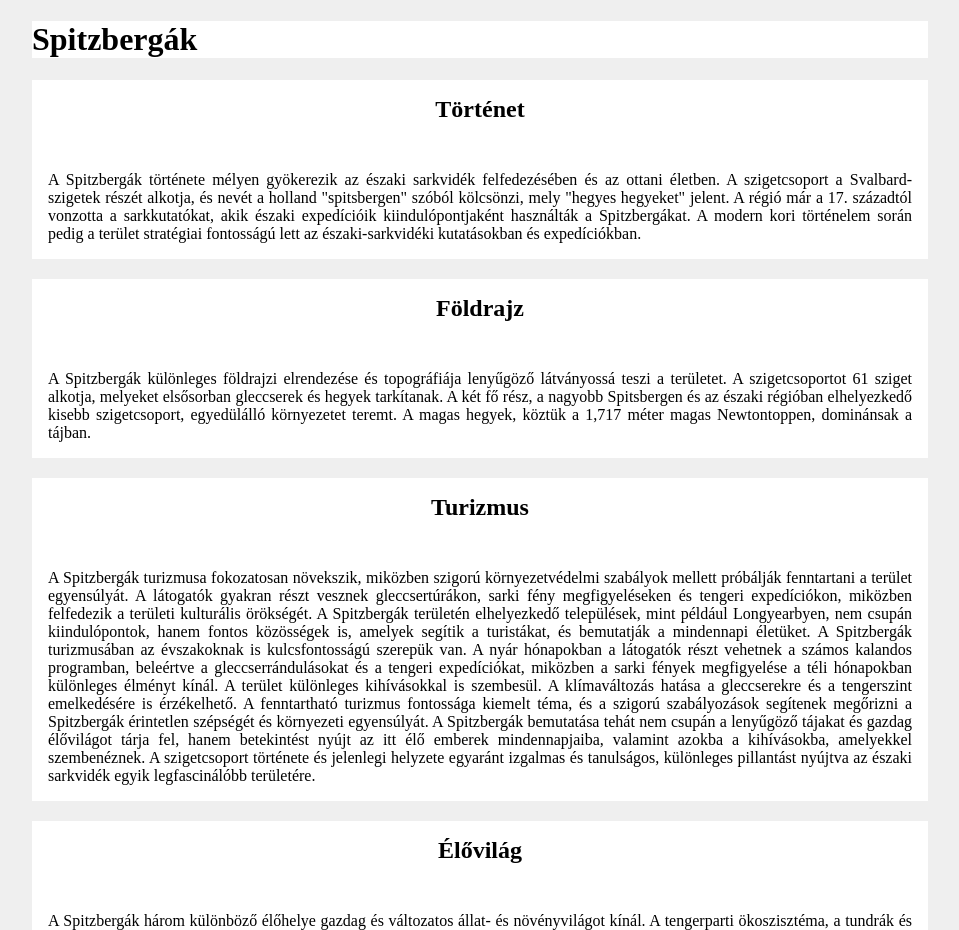
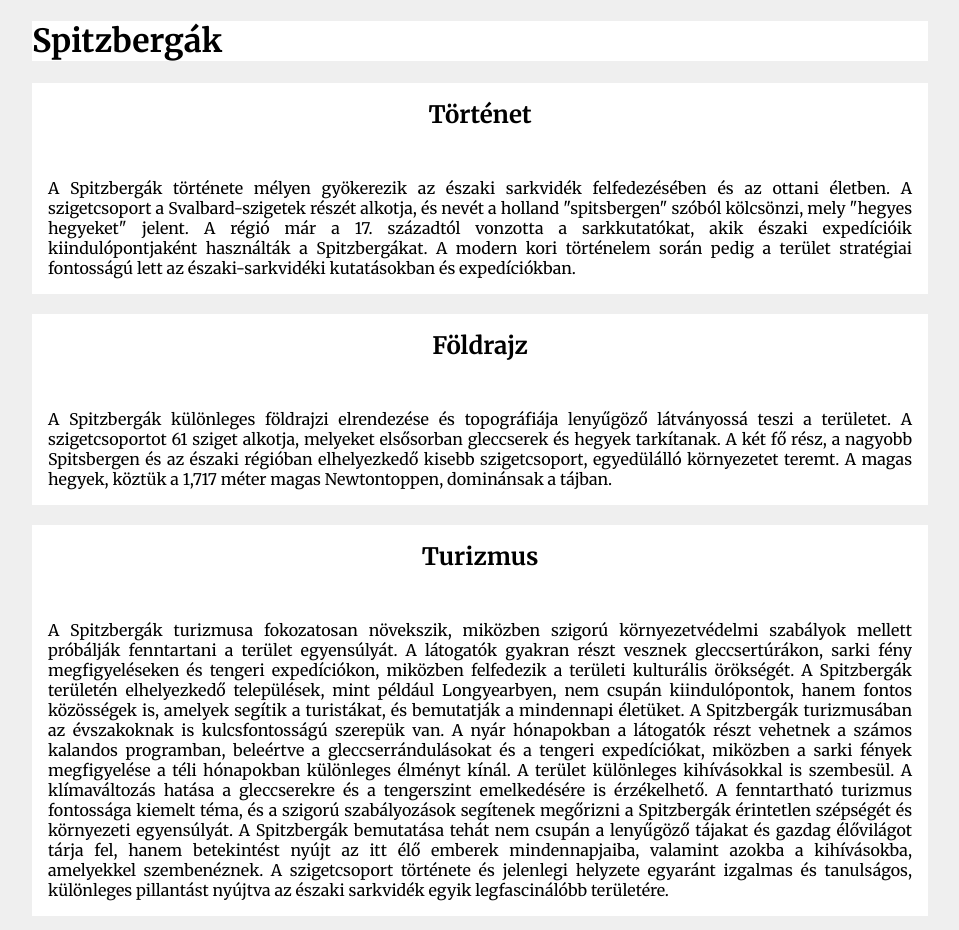
Before and after one commit to datwolfyy/-git-push---set-upstream-spitzbergak_projekt_szofverteszt-master, a plain HTML site: page index.html in a window 1280 px wide. Shown: the top 930 px of the page, without its empty margins (160-1119 px from the left). Drawn offline with Linux system fonts and the light colour scheme.

Commit message:
modified:   css/index.css 	modified:   index.html

```diff
--- a/css/index.css
+++ b/css/index.css
@@ -49,6 +49,7 @@
 }
 
 body {
+    font-family: "Merriweather", serif;
     background-color: #efefef;
     margin: 0% 15%;
 }
--- a/index.html
+++ b/index.html
@@ -7,7 +7,7 @@
     <link rel="stylesheet" href="css/index.css">
 </head>
 <body>
-    <header id="fejlec" class="header">
+    <header>
        <h1>Spitzbergák</h1>
     </header>
     <div id="tortenet">
```
